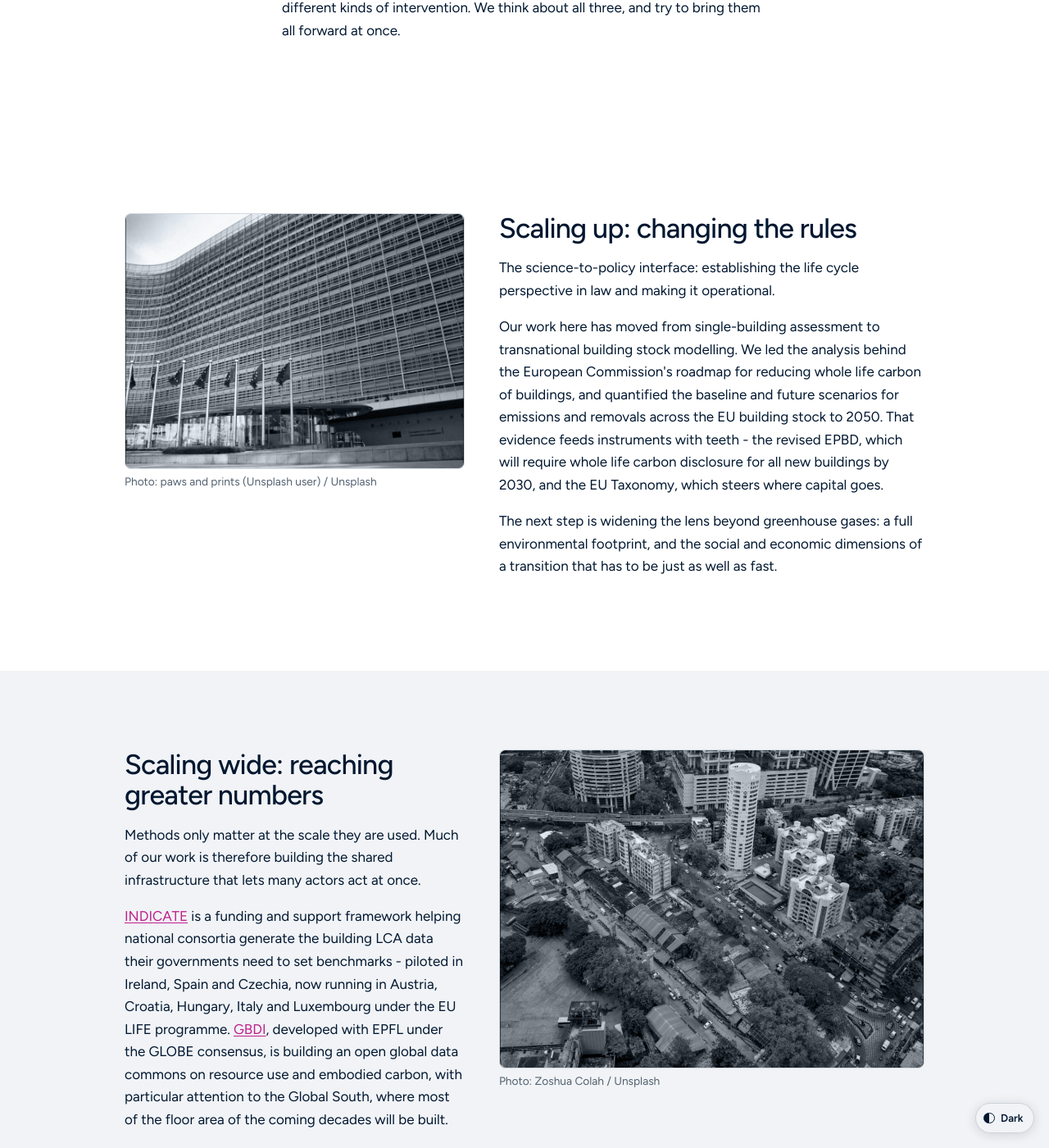
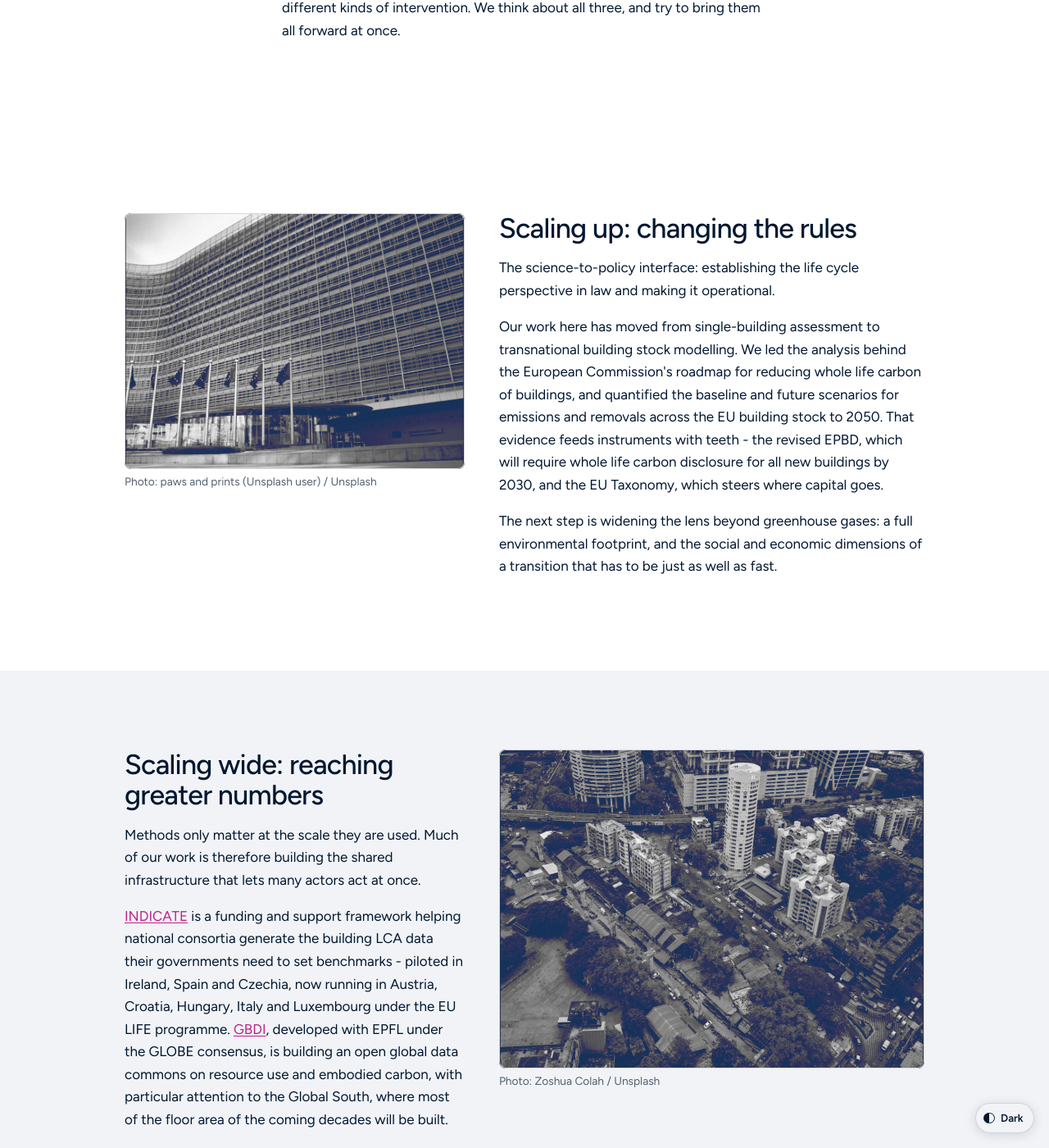
Before and after one commit to mroeck/riselabs.at, a Jekyll site: the page built from approach.md, in a window 1280 px wide and 1400 px high, scrolled down 1278 px. Shown: the whole window at 82% size. Built offline with Jekyll 4.4.1, drawn with Linux system fonts in a browser that asks for light colours; some web fonts are replaced.

Commit message:
Pictures: treatment B, the navy lifted into the shadows
Martin picked B from the sheet of four. `lighten` with #16325a: no pixel ends
up darker than that navy, so the blacks become navy and everything above them
is left alone. The CI's own #001730 was tried first and moved almost nothing,
because it is darker than the shadows in most of these photographs.

One tint in both themes. A lighter navy was tried for dark, to stop a picture
dissolving into a page that is already navy, and it read as blue rather than
as black and white; the picture's own border does that job instead.

Co-Authored-By: Claude Opus 5 <noreply@anthropic.com>
Claude-Session: https://claude.ai/code/session_013yvRdL5WvGEbo8a8kksApF

```diff
--- a/assets/css/style.css
+++ b/assets/css/style.css
@@ -2214,21 +2214,21 @@ table.listing td.t-partner .t-logo,
 
 /* ---------- the picture treatment (R7) ----------
 
-   Black and white with a subtle navy cast, so photographs from half a dozen
-   sources read as one set.
-
-   The cast is a `color` blend, not a `lighten` one. Lighten lifts only the
-   pixels darker than the tint, and the CI navy is so dark that on most of
-   these pictures nothing moved: the treatment was visible on a night-time
-   city and invisible on everything else. A `color` blend carries the hue
-   across the whole tonal range, which is what makes five photographs look
-   like a set rather than five photographs.
-
-   Two numbers to turn, and only these two:
-     --photo-tint           the hue. The CI navy.
-     --photo-tint-strength  how much of it. 0 is plain black and white; at
-                            about .55 it stops reading as black and white and
-                            starts reading as blue.
+   Black and white with the navy lifted into the shadows, so photographs from
+   half a dozen sources read as one set. Chosen from a sheet of four
+   treatments rendered on five real photographs; this is B.
+
+   `lighten` means no pixel ends up darker than the tint: the blacks become
+   navy and everything above them is left alone. That is why the tint is
+   #16325a and not the CI's own #001730 - at #001730 almost nothing moved,
+   because the CI navy is darker than the shadows in most of these pictures.
+   A single layer, so the highlights stay neutral; a second `multiply` layer
+   would tint those too and make it a duotone rather than a tone.
+
+   Two values to turn, and only these two:
+     --photo-tint           the navy lifted into the shadows
+     --photo-tint-strength  how far. 1 is the full lift; lower leaves the
+                            shadows nearer black.
 
    On by default (`photo_treatment: mono` in _config.yml); `plain` turns it
    off and every picture renders as shot.
@@ -2237,28 +2237,25 @@ table.listing td.t-partner .t-logo,
    because a row of faces and a row of buildings do not want the same
    treatment and should not be tied to one word. */
 :root {
-  --photo-tint: #001730;          /* the CI navy */
-  --photo-tint-strength: .30;
-}
-/* The dark theme's own background is this navy, so a tinted photograph sitting
-   on it loses its edge. A lighter tint at the same strength keeps the picture
-   separate from the surface behind it. */
-:root[data-theme="dark"], :root:not([data-theme="light"]) {
   --photo-tint: #16325a;
-  --photo-tint-strength: .28;
-}
-
-/* `.tone` wraps the image and nothing else. It used to sit on the <figure>,
-   which also holds the credit, and the overlay covered the credit line. */
+  --photo-tint-strength: 1;
+}
+/* The same tint in both themes: one treatment, not two. A lighter navy was
+   tried for dark, to stop a photograph dissolving into a page that is already
+   navy, and it read as blue rather than as black and white. The picture's own
+   border is what separates it from the surface instead. */
+
+/* `.tone` wraps the image and nothing else. It sat on the <figure> at first,
+   which also holds the photographer's credit, and the overlay covered the
+   credit line. */
 .tone { display: block; position: relative; isolation: isolate;
         border-radius: var(--radius-img); overflow: hidden; }
 body.photo-mono .tone img { filter: grayscale(1) contrast(1.05); }
 body.photo-mono .tone::after {
   content: ""; position: absolute; inset: 0; pointer-events: none;
-  border-radius: inherit;
   background: var(--photo-tint);
   opacity: var(--photo-tint-strength);
-  mix-blend-mode: color;
+  mix-blend-mode: lighten;
 }
 
 /* ---------- expertise: the strand index ----------
```
